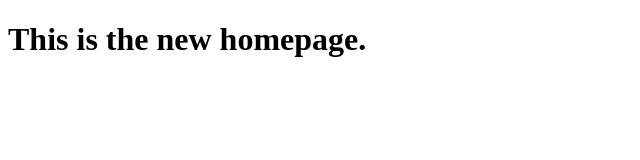
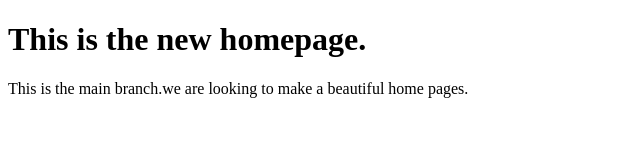
Before and after one commit to ramyakrishna9/learing_git_lessons, a plain HTML site: page home_page.html in a window 1280 px wide. Shown: the whole page, without its empty margins (0-640 px from the left). Drawn offline with Linux system fonts and the light colour scheme.

Commit message:
complete home page.

```diff
--- a/home_page.html
+++ b/home_page.html
@@ -9,5 +9,8 @@
     </head>
     <body>
         <h1>This is the new homepage.</h1>
+        <p>
+            This is the main branch.we are looking to make a beautiful home pages.
+        </p>
     </body>
 </html>
```
